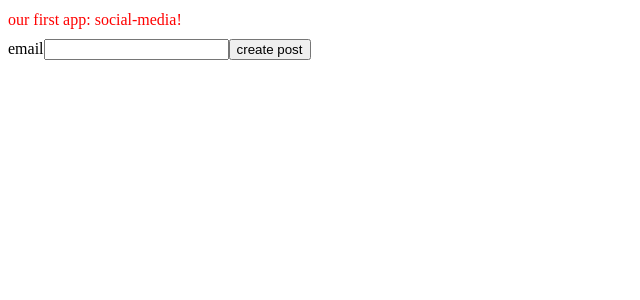
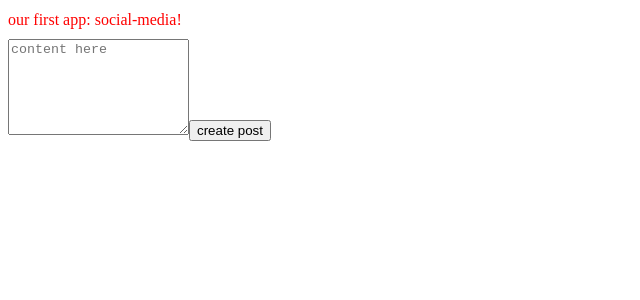
Before and after one commit to phlong19/MEAN, an Angular app in the folder fe/: page / in a window 1280 px wide. Shown: the top 300 px of the page, without its empty margins (0-640 px from the left). Built offline with nearby package versions, Linux system fonts and the light colour scheme.

Commit message:
chore: outputting content in angular

```diff
--- a/fe/src/app/components/posts/post-create/post-create.component.html
+++ b/fe/src/app/components/posts/post-create/post-create.component.html
@@ -1,6 +1,18 @@
-<form action="" method="post">
+<!-- <form action="" method="post">
   <label for="email">email</label>
   <input type="email" name="email" id="email" required />
 
-  <button type="submit">create post</button>
-</form>
+  <button type="button" (click)="onAddPost()">create post</button>
+</form> -->
+
+<textarea
+  name="content"
+  [value]="content"
+  id="content"
+  rows="6"
+  placeholder="content here"
+></textarea>
+
+<button type="button" (click)="onAddPost()">create post</button>
+
+<p>{{ content }}</p>
--- a/fe/src/app/components/posts/post-create/post-create.component.ts
+++ b/fe/src/app/components/posts/post-create/post-create.component.ts
@@ -4,8 +4,11 @@ import { Component } from '@angular/core';
   selector: 'app-post-create',
   imports: [],
   templateUrl: './post-create.component.html',
-  styleUrl: './post-create.component.scss'
+  styleUrl: './post-create.component.scss',
 })
 export class PostCreateComponent {
-
+  content = '';
+  onAddPost() {
+    this.content = "this user's post";
+  }
 }
```
